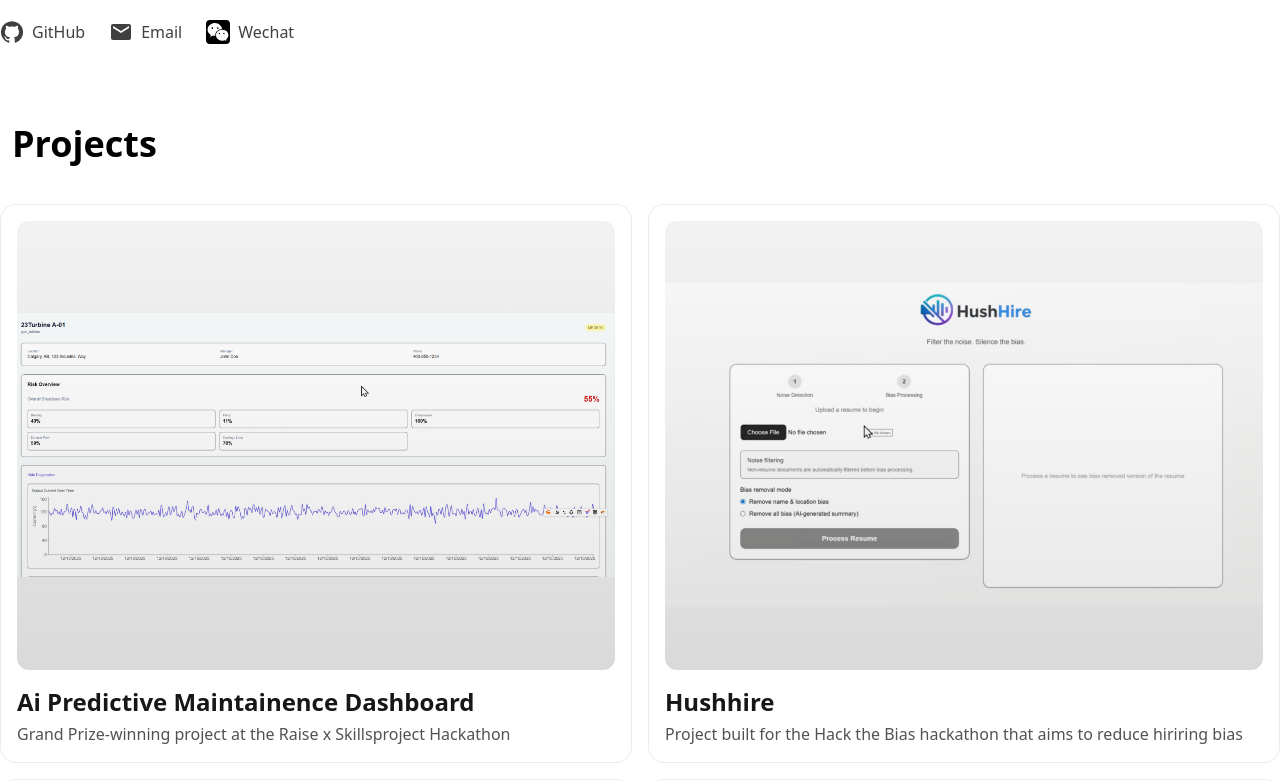
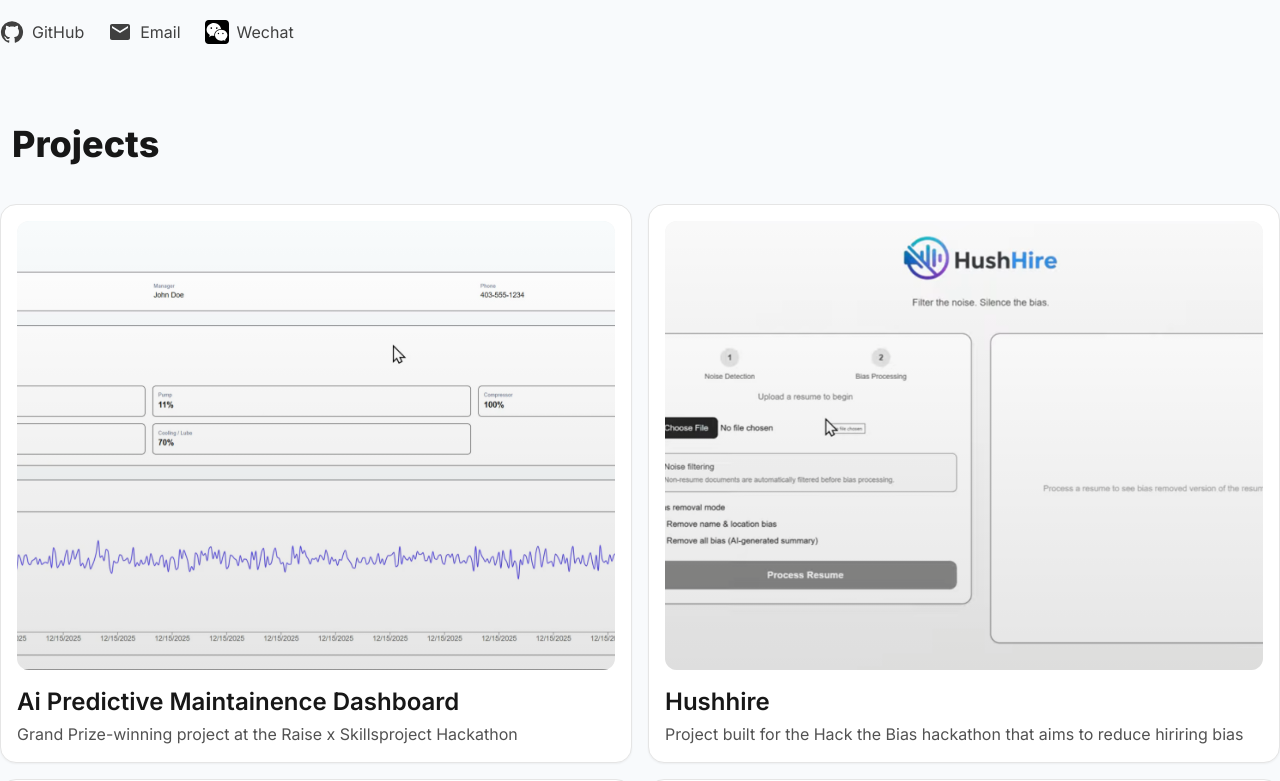
Before and after one commit to Misachu10032/personal-website, a Next.js app: page /Home in a window 1280 px wide. Shown: the part 400-1181 px from the top of the page. Built offline with nearby package versions, Linux system fonts and the light colour scheme; no server answers.

Commit message:
color change

```diff
--- a/src/app/layout.tsx
+++ b/src/app/layout.tsx
@@ -24,7 +24,7 @@
       <head>
         <title>Hello,World!</title>
       </head>
-      <body>
+      <body className={clsx(inter.className, 'bg-slate-50 dark:bg-zinc-950 text-neutral-900 dark:text-neutral-100')}>
         <ThemeProvider
           attribute="class"
           defaultTheme="system"
--- a/src/components/Home/ProjectCard.tsx
+++ b/src/components/Home/ProjectCard.tsx
@@ -23,26 +23,28 @@
  <article
   className="
     group rounded-2xl
-    border border-neutral-200/70 dark:border-neutral-800/80
-    bg-white dark:bg-neutral-900
+    border border-neutral-200 dark:border-zinc-700
+    bg-white dark:bg-zinc-800
+    shadow-sm
     p-3 laptop:p-4
     transition-all duration-300
     hover:-translate-y-1
-    hover:shadow-lg dark:hover:shadow-black/40
-    hover:border-neutral-300 dark:hover:border-neutral-700
+    hover:shadow-xl dark:hover:shadow-black/60
+    hover:border-blue-200 dark:hover:border-blue-500/50
+    hover:ring-2 hover:ring-blue-400/20 dark:hover:ring-blue-400/25
   "
 >
       {/* Image */}
       <div className="
         relative aspect-[4/3] overflow-hidden rounded-xl
-        bg-black/5 dark:bg-white/5
+        bg-black/5 dark:bg-zinc-700/50
       ">
         <Image
           src={imageSrc}
           alt={t(title)}
           fill
           className="
-            object-contain
+            object-cover
             transition-transform duration-500
             group-hover:scale-105
           "
```
